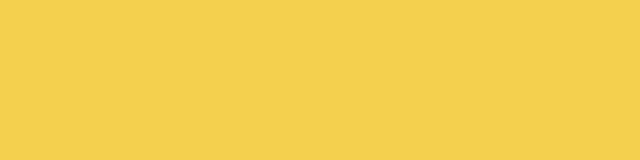
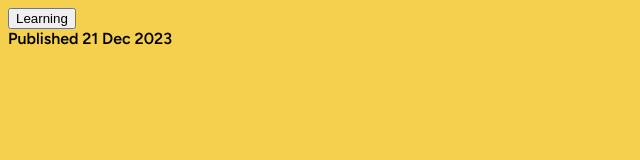
Before and after one commit to Natvoc/Blog_Preview_Card, a plain HTML site: page index.html in a window 1280 px wide. Shown: the whole page, without its empty margins (0-640 px from the left). Drawn offline with Linux system fonts and the light colour scheme.

Commit message:
Actualización

```diff
--- a/index.html
+++ b/index.html
@@ -11,6 +11,16 @@
 
 </head>
 <body>
+
+  <div class="container">
+    <div class="card">
+      <div class="head"></div>
+      <div class="content">
+        <button>Learning</button>
+        <div class="publi">Published 21 Dec 2023</div>
+      </div>
+    </div>
+  </div>
 
 
   <!--
```
